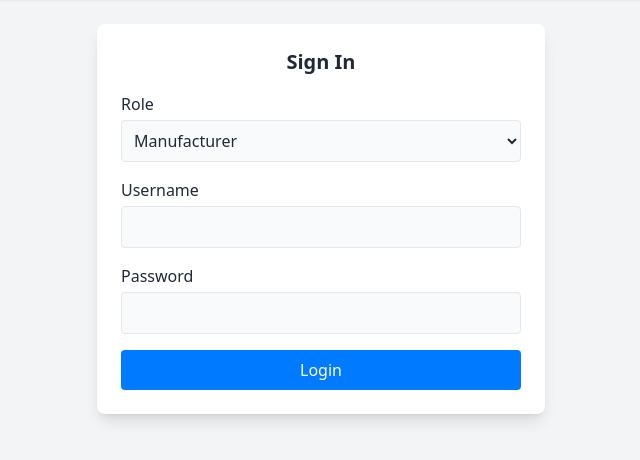
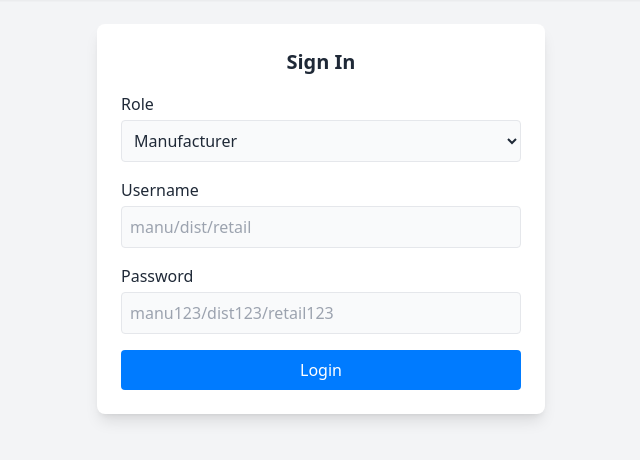
Before and after one commit to buddy-iam/SupplyChainTracker, a Flask app: page / in a window 1280 px wide. Shown: the part 104-564 px from the top of the page, without its empty margins (319-959 px from the left). Run offline with Flask 3, Linux system fonts and the light colour scheme; some libraries are stand-ins or nearby versions.

Commit message:
Update login.html

```diff
--- a/templates/login.html
+++ b/templates/login.html
@@ -15,11 +15,11 @@
       </div>
       <div>
          <label class="block mb-1">Username</label>
-         <input type="text" name="username" required class="w-full p-2 border rounded bg-gray-50 dark:bg-gray-700" />
+         <input type="text" name="username" placeholder="manu/dist/retail" required class="w-full p-2 border rounded bg-gray-50 dark:bg-gray-700" />
       </div>
       <div>
          <label class="block mb-1">Password</label>
-         <input type="password" name="password" required
+         <input type="password" name="password" placeholder="manu123/dist123/retail123" required
             class="w-full p-2 border rounded bg-gray-50 dark:bg-gray-700" />
       </div>
       <button type="submit" class="w-full bg-primary text-white py-2 rounded hover:bg-blue-600">Login</button>
```
